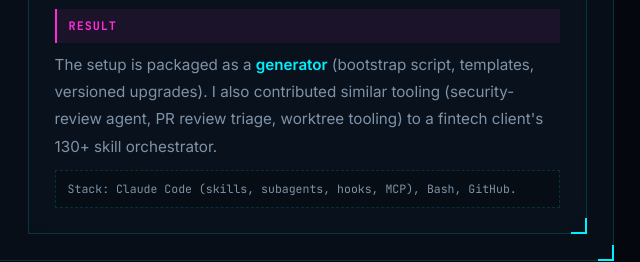
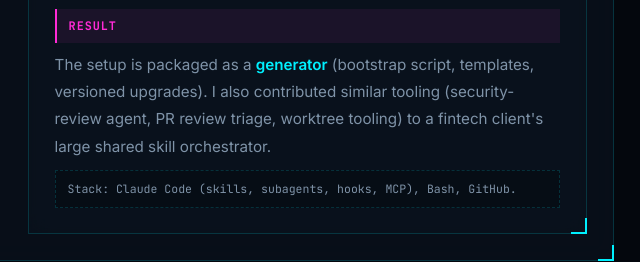
Before and after one commit to datnm555/datnm555.github.io, a plain HTML site: page index.html in a window 1280 px wide. Shown: the part 5655-5917 px from the top of the page, 628-1268 px from the left. Drawn offline with Linux system fonts and the light colour scheme.

Commit message:
chore: drop client tooling count from case study
Co-Authored-By: Claude Opus 5.5 <noreply@anthropic.com>

```diff
--- a/index.html
+++ b/index.html
@@ -759,7 +759,7 @@
           <div class="era">Team lessons</div>
           <p class="summary-text" style="margin:8px 0 0;">Agent orchestration makes coding fast, so ticket clarity becomes the bottleneck. An agent's "done" is not done: human verification in DEV is a required gate.</p>
           <div class="era">Result</div>
-          <p class="summary-text" style="margin:8px 0 0;">The setup is packaged as a <strong style="color:#c0bff8">generator</strong> (bootstrap script, templates, versioned upgrades). I also contributed similar tooling (security-review agent, PR review triage, worktree tooling) to a fintech client's 130+ skill orchestrator.</p>
+          <p class="summary-text" style="margin:8px 0 0;">The setup is packaged as a <strong style="color:#c0bff8">generator</strong> (bootstrap script, templates, versioned upgrades). I also contributed similar tooling (security-review agent, PR review triage, worktree tooling) to a fintech client's large shared skill orchestrator.</p>
           <div class="tech-line">Stack: Claude Code (skills, subagents, hooks, MCP), Bash, GitHub.</div>
         </div>
       </div>
```
